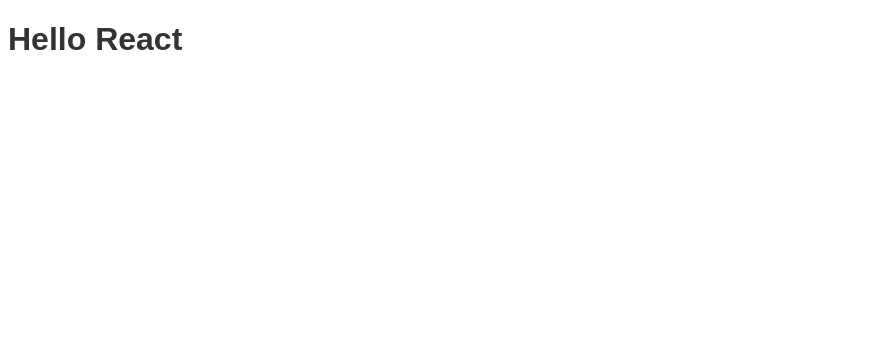
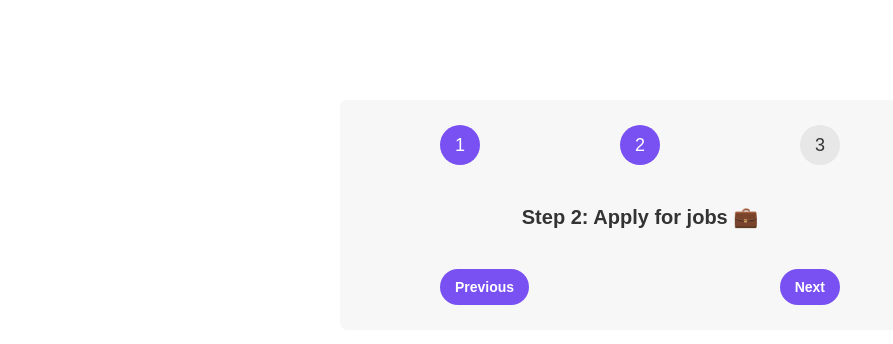
Before and after one commit to wakabibrian/React-Jonas, a React (Create React App) app in the folder 04-steps/: page / in a window 1280 px wide. Shown: the top 344 px of the page, without its empty margins (0-893 px from the left). Built offline with nearby package versions, Linux system fonts and the light colour scheme.

Commit message:
Finished the static part of the app

```diff
--- a/04-steps/src/App.js
+++ b/04-steps/src/App.js
@@ -1,3 +1,32 @@
+const messages = [
+    "Learn React ⚛️",
+    "Apply for jobs 💼",
+    "Invest your new income 🤑",
+];
+
 export default function App() {
-    return <h1>Hello React</h1>;
+    const step = 2;
+
+    return (
+        <div className="steps">
+            <div className="numbers">
+                <div className={`${step >= 1 ? "active" : ""}`}>1</div>
+                <div className={`${step >= 2 ? "active" : ""}`}>2</div>
+                <div className={`${step >= 3 ? "active" : ""}`}>3</div>
+            </div>
+
+            <p className="message">
+                Step {step}: {messages[step - 1]}
+            </p>
+
+            <div className="buttons">
+                <button style={{ backgroundColor: "#7950f2", color: "#fff" }}>
+                    Previous
+                </button>
+                <button style={{ backgroundColor: "#7950f2", color: "#fff" }}>
+                    Next
+                </button>
+            </div>
+        </div>
+    );
 }
```
Also changed, not shown: 04-steps/src/index.css (+0 -8 lines).
